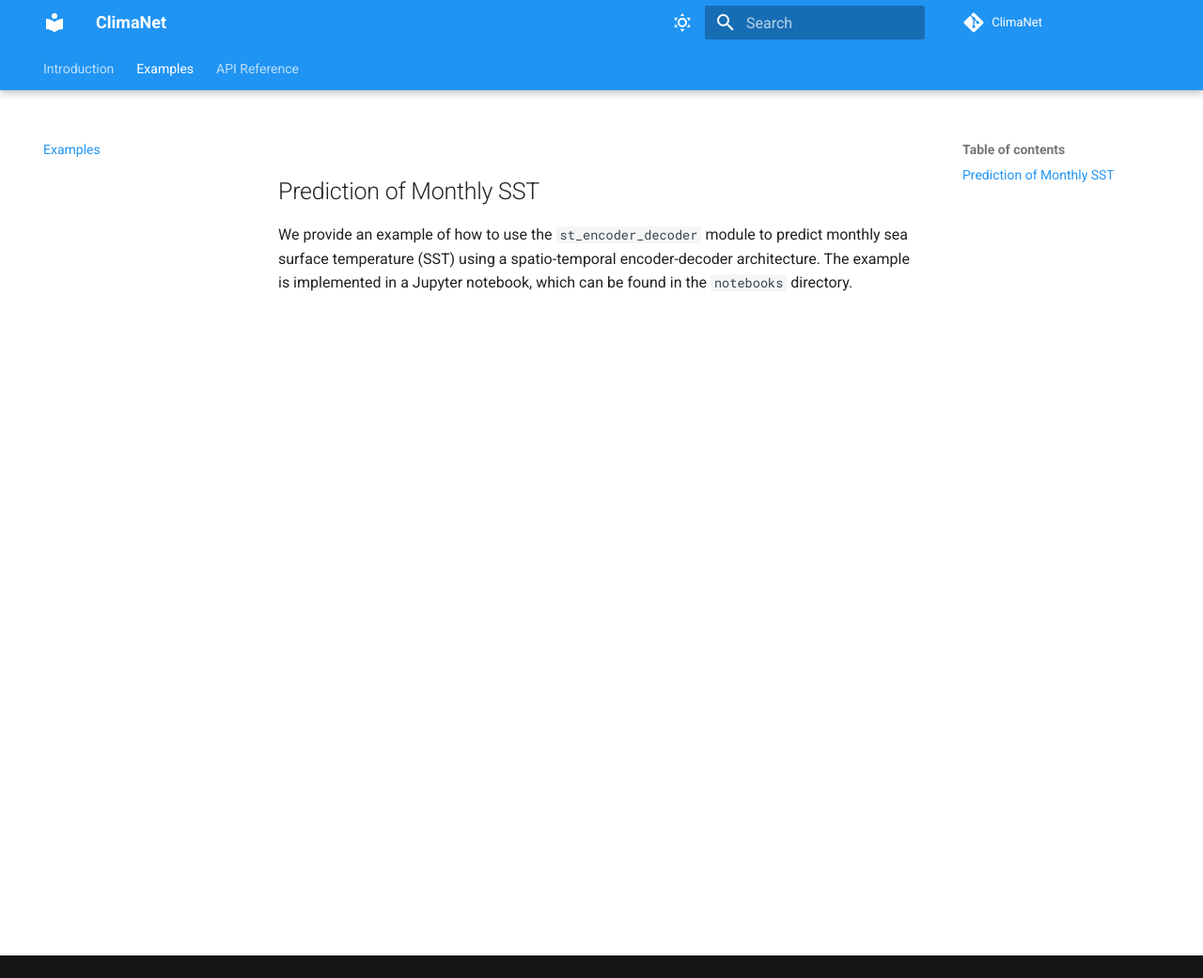
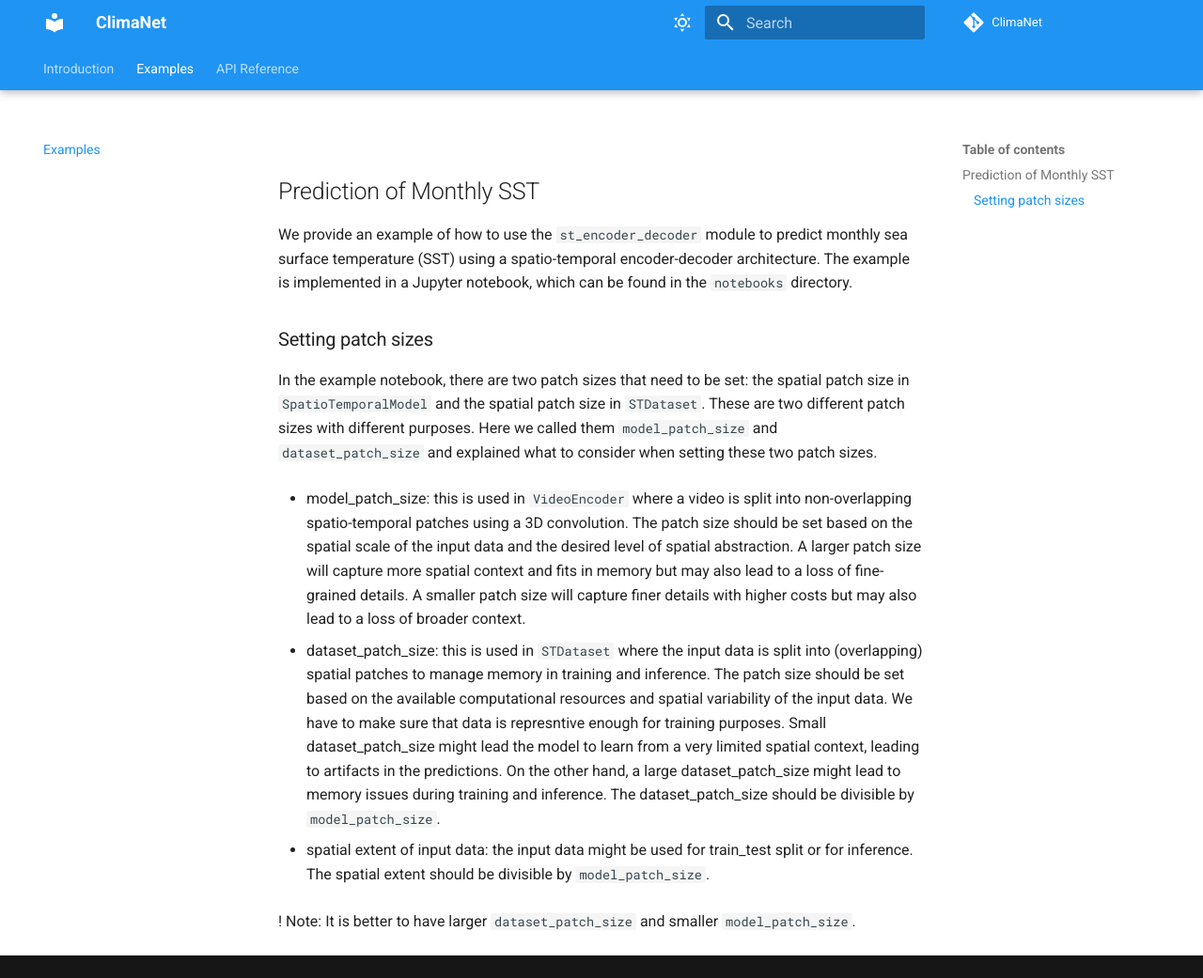
Before and after one commit to ESMValGroup/ClimaNet, an MkDocs documentation site: the page built from docs/examples.md, in a window 1280 px wide and 1041 px high. Shown: the whole window at 94% size. Built offline with MkDocs 1.6.1 and Material for MkDocs 9.7.7, drawn with Linux system fonts in a browser that asks for light colours; comment, search, counter and statistics services are not loaded; the version menu is left out.

Commit message:
add docs about patch_sizes

```diff
--- a/docs/examples.md
+++ b/docs/examples.md
@@ -6,3 +6,35 @@ We provide an example of how to use the `st_encoder_decoder` module to predict
 monthly sea surface temperature (SST) using a spatio-temporal encoder-decoder
 architecture. The example is implemented in a Jupyter notebook, which can be
 found in the `notebooks` directory.
+
+### Setting patch sizes
+
+In the example notebook, there are two patch sizes that need to be set: the
+spatial patch size in `SpatioTemporalModel` and the spatial patch size in
+`STDataset`. These are two different patch sizes with different purposes. Here
+we called them `model_patch_size` and `dataset_patch_size` and explained what to
+consider when setting these two patch sizes.
+
+- model_patch_size: this is used in `VideoEncoder` where a video is split into
+  non-overlapping spatio-temporal patches using a 3D convolution. The patch size
+  should be set based on the spatial scale of the input data and the desired
+  level of spatial abstraction. A larger patch size will capture more spatial
+  context and fits in memory but may also lead to a loss of fine-grained
+  details. A smaller patch size will capture finer details with higher costs but
+  may also lead to a loss of broader context.
+
+- dataset_patch_size: this is used in `STDataset` where the input data is split
+  into (overlapping) spatial patches to manage memory in training and inference.
+  The patch size should be set based on the available computational resources
+  and spatial variability of the input data. We have to make sure that data is
+  represntive enough for training purposes. Small dataset_patch_size might lead
+  the model to learn from a very limited spatial context, leading to artifacts
+  in the predictions. On the other hand, a large dataset_patch_size might lead
+  to memory issues during training and inference. The dataset_patch_size should
+  be divisible by `model_patch_size`.
+
+- spatial extent of input data: the input data might be used for train_test
+  split or for inference. The spatial extent should be divisible by
+  `model_patch_size`.
+
+! Note: It is better to have larger `dataset_patch_size` and smaller `model_patch_size`.
```
